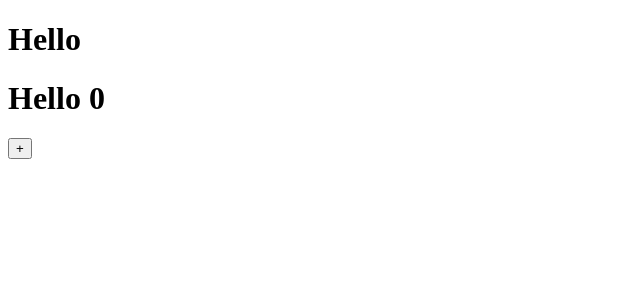
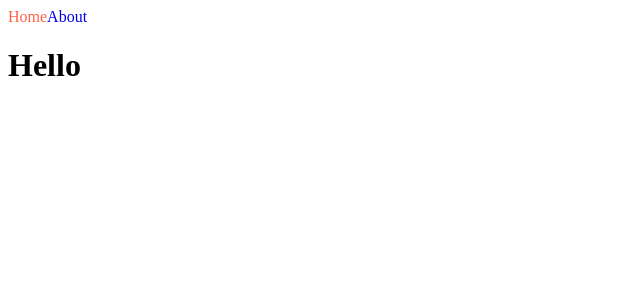
Before and after one commit to keinn51/nextJS_Nomad, a Next.js app: page / in a window 1280 px wide. Shown: the top 300 px of the page, without its empty margins (0-640 px from the left). Built offline with nearby package versions, Linux system fonts and the light colour scheme.

Commit message:
1.4 CSS Module

```diff
--- /dev/null
+++ b/components/navbar.js
@@ -0,0 +1,30 @@
+import Link from "next/link";
+import { useRouter } from "next/router";
+import styles from "./navbar.module.css";
+
+export default function NavBar() {
+  const router = useRouter();
+  return (
+    <nav>
+      <Link href="/">
+        <a
+          className={`${styles.link} ${
+            router.pathname === "/" ? styles.active : ""
+          }`}
+        >
+          Home
+        </a>
+      </Link>
+      <Link href="/about">
+        <a
+          className={[
+            styles.link,
+            router.pathname === "/about" ? styles.active : "",
+          ].join(" ")}
+        >
+          About
+        </a>
+      </Link>
+    </nav>
+  );
+}
--- /dev/null
+++ b/components/navbar.module.css
@@ -0,0 +1,7 @@
+.link {
+  text-decoration: none;
+}
+
+.active {
+  color: tomato;
+}
--- a/pages/index.js
+++ b/pages/index.js
@@ -1,12 +1,10 @@
-import { useState } from "react";
+import NavBar from "../components/navbar";
 
 export default function Home() {
-  const [counter, setCounter] = useState(0);
   return (
     <div>
+      <NavBar />
       <h1>Hello</h1>
-      <h1>Hello {counter}</h1>
-      <button onClick={() => setCounter((prev) => prev + 1)}>+</button>
     </div>
   );
 }
```
Also changed, not shown: pages/about.js (+9 -2 lines).
